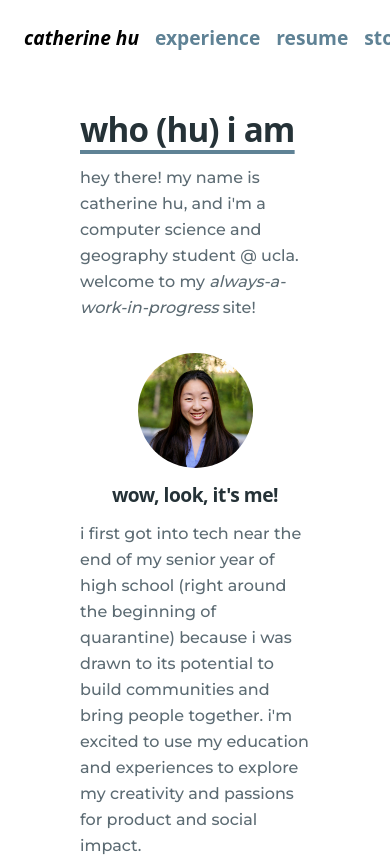
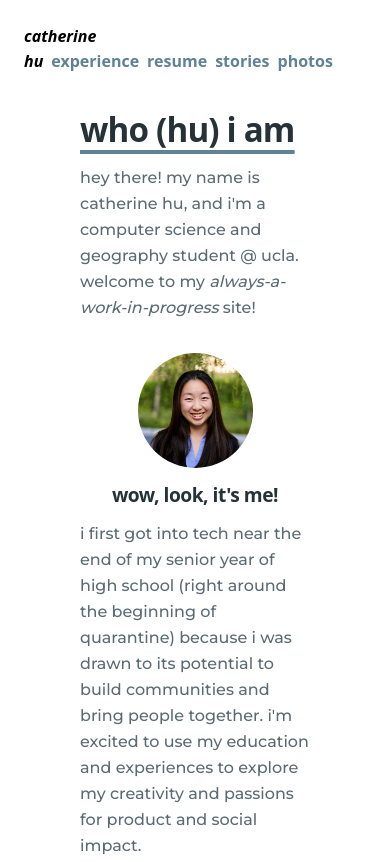
Before and after one commit to catherinehhu/blog_site, a Gatsby site: page / in a window 390 px wide. Shown: the top 862 px of the page. Built offline with nearby package versions, Linux system fonts and the light colour scheme; Gatsby itself is replaced by a stand-in of ours.

Commit message:
mobile responsivity on navbar

```diff
--- a/src/style.css
+++ b/src/style.css
@@ -281,7 +281,7 @@ a:focus {
 .header-style{
   background-color: var(--color-background);
   position: fixed;
-  width: var(--maxWidth-wrapper);
+  width: var(--maxWidth-xl);
   z-index: 1;
 }
 
@@ -321,7 +321,7 @@ a:focus {
   font-family: var(--font-heading);
   text-decoration: none;
   font-size: var(--fontSize-2);
-  margin-right: var(--spacing-4);
+  margin-right: var(--spacing-2);
 }
 
 .header-link-home:hover {
@@ -431,4 +431,11 @@ text-underline-offset: var(--spacing-1);
   ol {
     list-style-position: inside;
   }
+
+  .header-link-home{
+    font-size: var(--fontSize-1);
+  }
+  .header-style{
+    width: var(--maxWidth-xs);
+  }
 }
```
